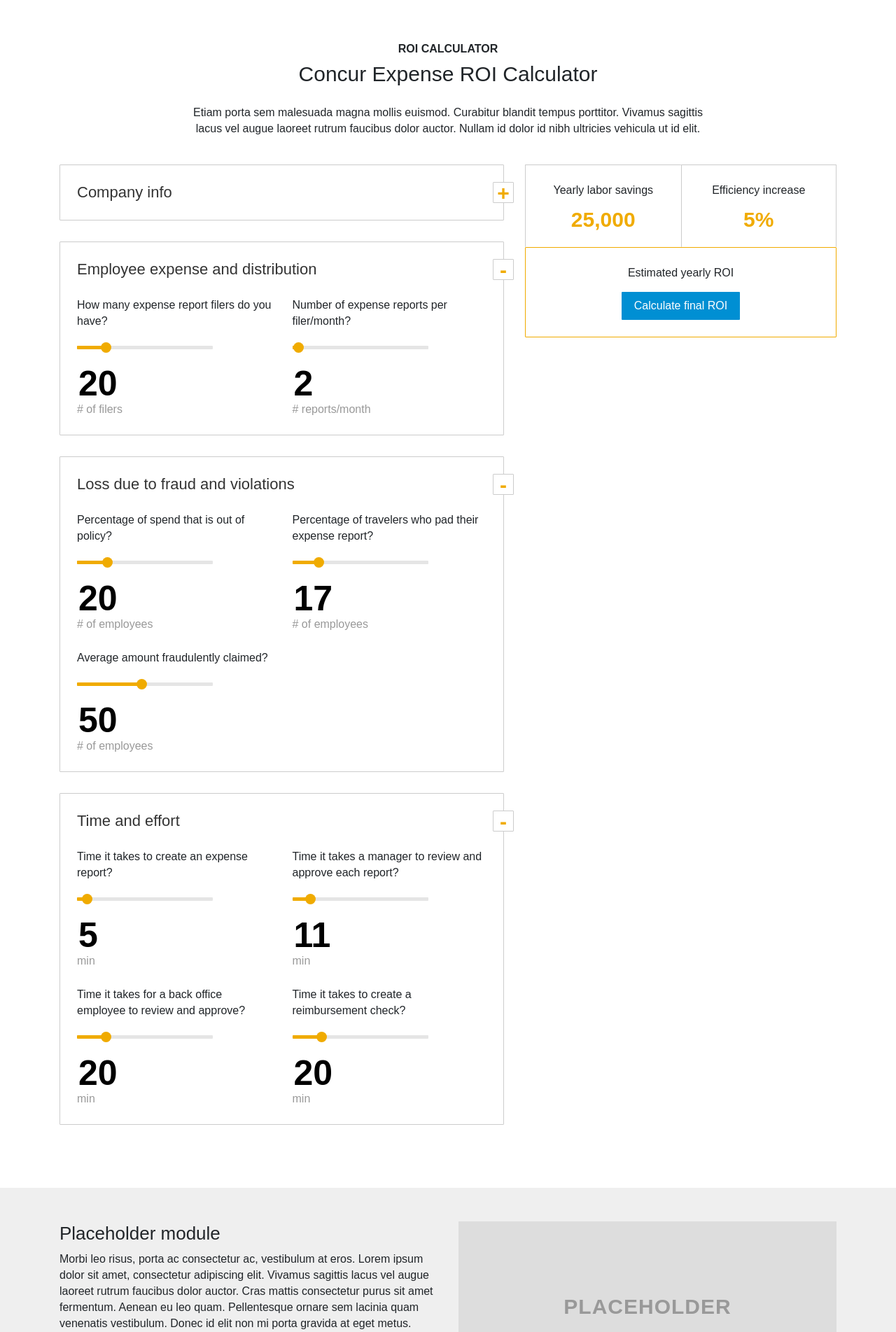
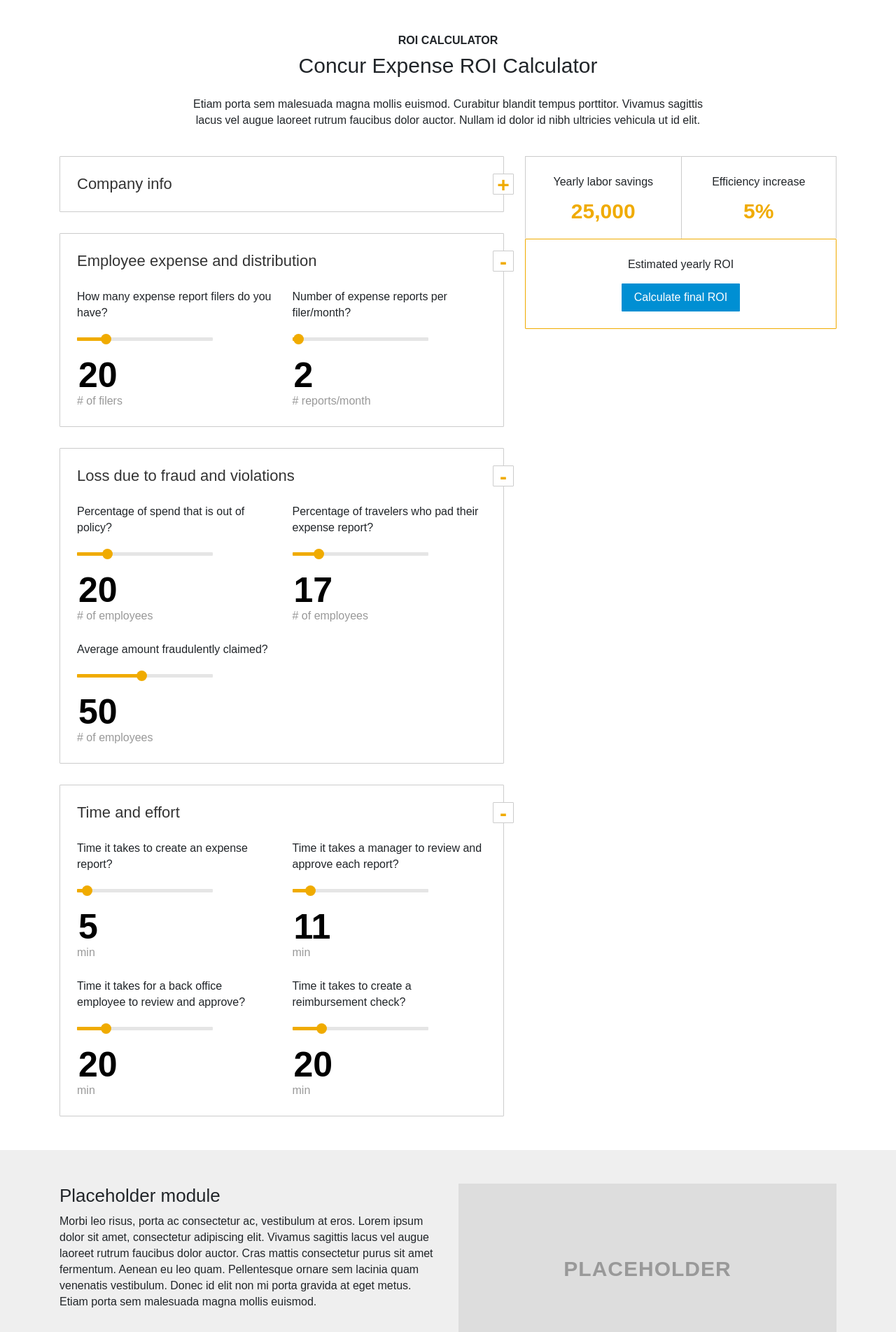
Before and after one commit to eclajambe/roi-calculator, a PHP site: page /expense-roi-landing-uncookied.phtml in a window 1280 px wide. Shown: the part 75-1978 px from the top of the page at 70% size. Run offline with PHP 8.4, Linux system fonts and the light colour scheme; some libraries are stand-ins or nearby versions.

Commit message:
Sticky sidebar implemented. Fixing spacing

```diff
--- a/css/custom.css
+++ b/css/custom.css
@@ -2,8 +2,11 @@
 img {
 	max-width: 100%;
 }
+.bg--white {
+	background-color: #FFF;
+}
 .bg--lt-grey {
-	background: #efefef;
+	background-color: #efefef;
 }
 .border--lt-grey {
 	border: 1px solid #CCC;
@@ -91,7 +94,7 @@ footer {
 }
 body {
 	font-family: "BentonSans", Arial, sans-serif;
-	background-color: #efefef;
+	background-color: #FFF;
 }
 a,
 a:hover {
@@ -242,8 +245,19 @@ h3.panel-title {
 	content: '+';
 }
 
-#calculator .category-container {
+#calculator .category-container:not(:last-of-type) {
 	margin-bottom: 30px;
+}
+
+.sticky {
+    position: -webkit-sticky;
+    position: sticky;
+    top: 10px;
+}
+.sticky:before,
+.sticky:after {
+    content: '';
+    display: table;
 }
 
 /*#sidebar .stick.fixed {
--- a/expense-roi-landing-results.phtml
+++ b/expense-roi-landing-results.phtml
@@ -2,10 +2,10 @@
 
     <body>
 
-        <div id="main-content" class="container-fluid module">
+        <div id="main-content" class="container-fluid bg--white">
             <div class="container">
 
-                <div id="hero" class="row justify-content-sm-center pb-4">
+                <div id="hero" class="row justify-content-sm-center pt-5 pb-4">
                     <div class="col-sm-8 text-center">
                         <h4 class="tool-name text-uppercase">ROI Calculator</h5>
                         <h1 class="mb-4">Concur Expense ROI Calculator</h1>
@@ -220,6 +220,8 @@
             </div><!--// .container -->
         </div><!--// .container-fluid -->
 
+        <div class="spacer m-5"></div>
+
         <?php echo placeholderModule('content', 'left', 'Section headline', 0); ?>
         <?php echo placeholderModule('content', 'right', 'Section headline', 0); ?>
         <?php echo placeholderModule('cta', '','CTA Headline', 1); ?>
--- a/expense-roi-landing-uncookied.phtml
+++ b/expense-roi-landing-uncookied.phtml
@@ -2,10 +2,10 @@
 
     <body>
 
-        <div id="main-content" class="container-fluid module">
+        <div id="main-content" class="container-fluid">
             <div class="container">
 
-                <div id="hero" class="row justify-content-md-center pb-4">
+                <div id="hero" class="row justify-content-md-center pt-5 pb-4">
                     <div class="col-sm-8 text-center">
                         <h4 class="tool-name text-uppercase">ROI Calculator</h5>
                         <h1 class="mb-4">Concur Expense ROI Calculator</h1>
@@ -206,6 +206,8 @@
                 </div><!--// .row -->
             </div><!--// .container -->
 
+            <div class="spacer m-5"></div>
+
             <!-- Form -->
             <div id="form" class="hidden container py-5">
                 <div class="row">
@@ -250,6 +252,12 @@
 
                             </div>
 
+                            <div class="form-group row">
+                                <div class="col-sm-12 mb-3">
+                                    <img src="img/recaptcha.png" />
+                                </div>
+                            </div><!--// .form-group.row -->
+
                             <a class="btn btn-primary" href="expense-roi-landing-results.phtml?[unique-hash]">Submit</a>
 
                         </form>
--- a/helpers/helpers.php
+++ b/helpers/helpers.php
@@ -80,10 +80,12 @@ function placeholderModule($type, $contentSide, $headingText, $bottomPadding)
 		for ($i = 0; $i < 3; $i++)
 		{
 			$mb .=			'<div class="col-sm-4 text-center">';
-			$mb .=				'<span class="ph ph-icon mb-4"></span>';
-			$mb .=				'<h3>' . $headingText . '</h3>';
-			$mb .=				'<p>Integer posuere erat a ante venenatis dapibus posuere velit aliquet. Etiam porta sem malesuada magna mollis euismod.</p>';
-			$mb .=				'<a href="#">Learn more</a>';
+			$mb .=				'<div class="bg--white p-4">';
+			$mb .=					'<span class="ph ph-icon mb-4"></span>';
+			$mb .=					'<h3>' . $headingText . '</h3>';
+			$mb .=					'<p>Integer posuere erat a ante venenatis dapibus posuere velit aliquet. Etiam porta sem malesuada magna mollis euismod.</p>';
+			$mb .=					'<a href="#">Learn more</a>';
+			$mb .=				'</div><!--// .p-4 -->';
 			$mb .=			'</div><!--// . col-sm-4 -->';
 		}// end for
 	}// end if
--- a/inc/footer-scripts.inc
+++ b/inc/footer-scripts.inc
@@ -11,5 +11,8 @@
         <script src="https://maxcdn.bootstrapcdn.com/bootstrap/4.0.0-beta/js/bootstrap.min.js" integrity="sha384-h0AbiXch4ZDo7tp9hKZ4TsHbi047NrKGLO3SEJAg45jXxnGIfYzk4Si90RDIqNm1" crossorigin="anonymous"></script>
         <!-- Range Slider (http://rangeslider.js.org/) -->
         <script src="js/vendor/rangeslider.min.js"></script>
+        <!-- Stickyfill (https://github.com/wilddeer/stickyfill) -->
+        <script src="https://raw.githubusercontent.com/wilddeer/stickyfill/master/dist/stickyfill.min.js"></script>
+        <script>var elements = $('.sticky'); Stickyfill.add(elements);</script>
         <script src="js/plugins.js"></script>
         <script src="js/main.js"></script>
--- a/inc/sidebar-results.inc
+++ b/inc/sidebar-results.inc
@@ -1,4 +1,5 @@
                     <div id="sidebar" class="col-sm-5">
+                        <div class="sticky">
                             <div class="row no-gutters">
                                 <div id="labor-savings" class="col-sm-6 text-center">
                                     <div class="border--lt-grey eq-height p-4 br-0 bb-0 r-tl">
@@ -24,4 +25,5 @@
                                     </div><!--// .border--lt-grey -->
                                 </div><!--// .col-sm-12 -->
                             </div><!--// .row -->
+                        </div><!--// .sticky -->
                     </div><!--// #sidebar.col-sm-5 -->
--- a/inc/sidebar-uncookied.inc
+++ b/inc/sidebar-uncookied.inc
@@ -1,5 +1,5 @@
                     <div id="sidebar" class="col-sm-5">
-                        <div class="stick">
+                        <div class="sticky">
                             <div class="row no-gutters">
                                 <div id="labor-savings" class="col-sm-6 text-center">
                                     <div class="border--lt-grey eq-height p-4 br-0 bb-0 r-tl">
@@ -24,5 +24,5 @@
                                     </div><!--// .border--lt-grey -->
                                 </div><!--// .col-sm-12 -->
                             </div><!--// .row -->
-                        </div><!--// .stick -->
+                        </div><!--// .sticky -->
                     </div><!--// #sidebar.col-sm-5 -->
```
Also changed, not shown: img/recaptcha.png (added). Lines whose indentation alone changed are shown as unchanged.
